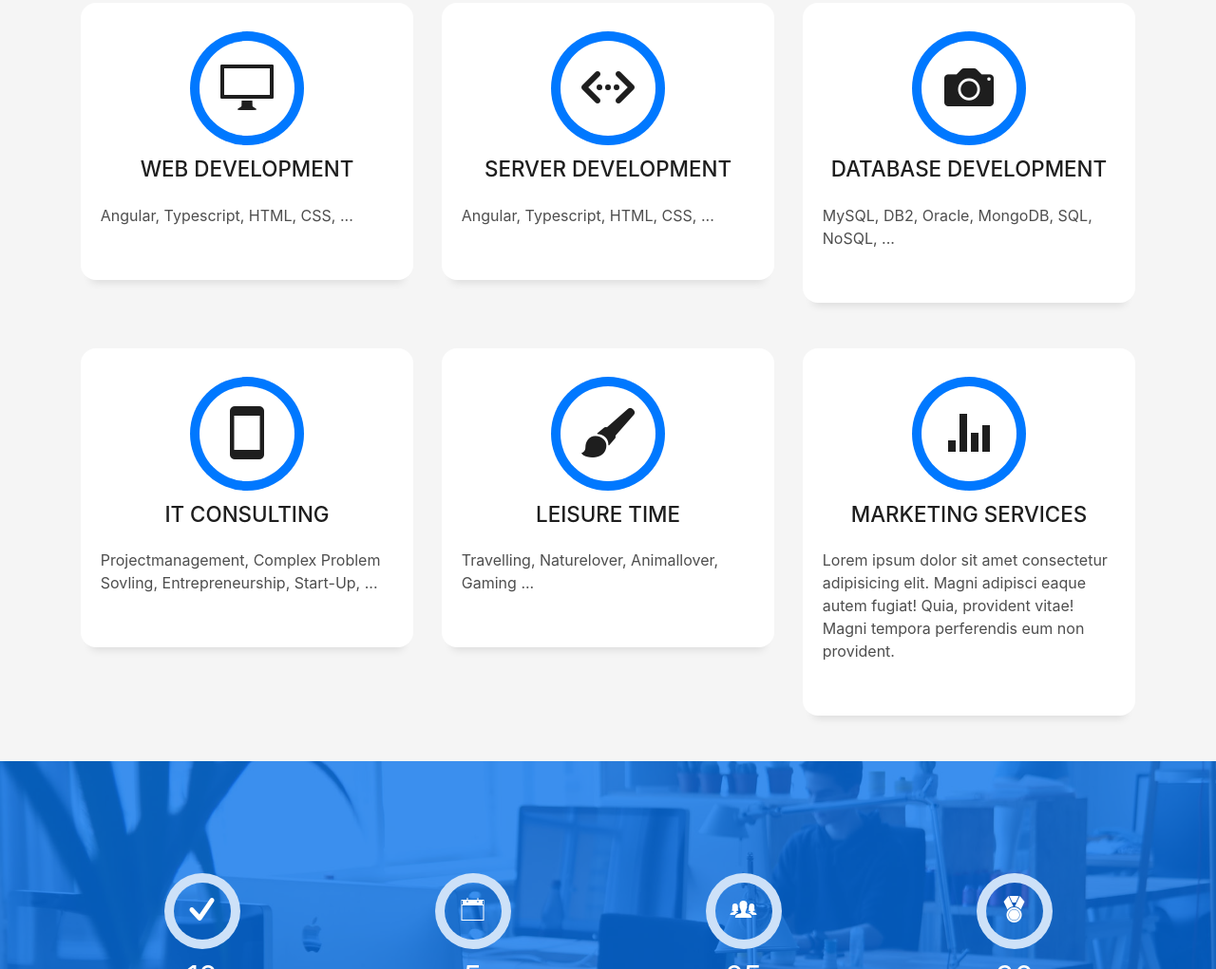
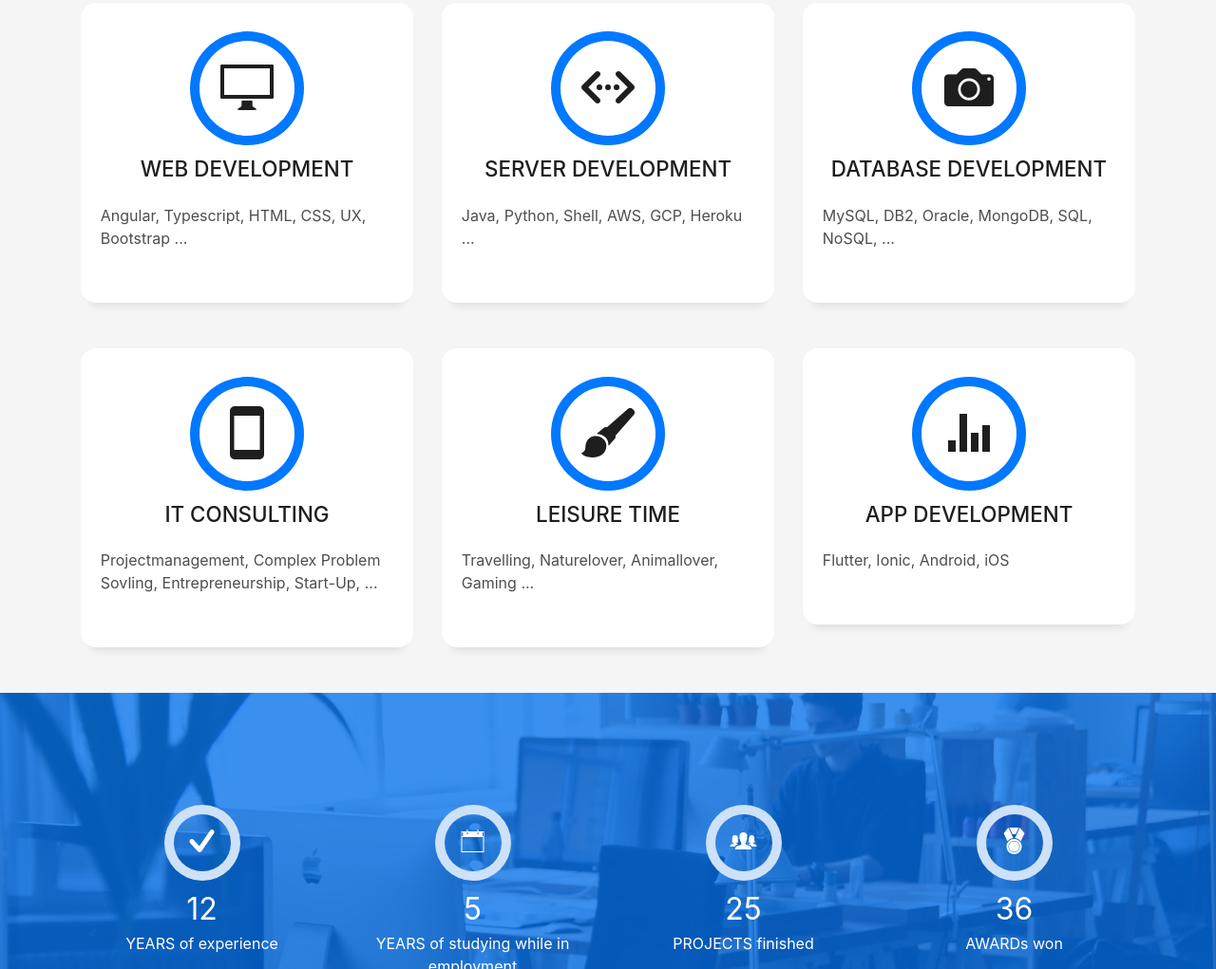
Before and after one commit to ThBurger/thburger.github.io, a plain HTML site: page index.html in a window 1280 px wide. Shown: the part 1779-2800 px from the top of the page at 95% size. Drawn offline with Linux system fonts and the light colour scheme; files whose address does not match are found by name.

Commit message:
new Skills

```diff
--- a/index.html
+++ b/index.html
@@ -171,7 +171,7 @@
               <div class="service-content">
                 <h2 class="s-title"><div lang="en" data-lang-token="serverDevelopment"></div></h2>
                 <p class="s-description text-center">
-                  <div lang="en" data-lang-token="webDevelopmentSkills"></div>
+                  <div lang="en" data-lang-token="serverDevelopmentSkills"></div>
                 </p>
               </div>
             </div>
@@ -325,14 +325,6 @@
                         <li><span class="ion-email"></span>burgerthomas@gmx.at</li>
                       </ul>
                     </div>
-                    <div class="socials">
-                      <ul>
-                        <li><a href=""><span class="ico-circle"><i class="ion-social-facebook"></i></span></a></li>
-                        <li><a href=""><span class="ico-circle"><i class="ion-social-instagram"></i></span></a></li>
-                        <li><a href=""><span class="ico-circle"><i class="ion-social-twitter"></i></span></a></li>
-                        <li><a href=""><span class="ico-circle"><i class="ion-social-pinterest"></i></span></a></li>
-                      </ul>
-                    </div>
                   </div>
                 </div>
               </div>
--- a/langpack/en.json
+++ b/langpack/en.json
@@ -16,17 +16,17 @@
 		"aboutMeText": "Hi, I'm Thomas currently working as a FullStackDeveloper in a big company and completed my studies in Software Design & Engineering in 2020 at the University of Applied Science Campus Vienna. I also love to develop my own software projects in my spare time which are published on the internet or in the App Stores.",
 		"skillsList": "A list of all my skills :-)",
 		"webDevelopment": "WEB DEVELOPMENT",
-		"webDevelopmentSkills": "Angular, Typescript, HTML, CSS, ...",
+		"webDevelopmentSkills": "Angular, Typescript, HTML, CSS, UX, Bootstrap ...",
 		"serverDevelopment": "SERVER DEVELOPMENT",
-		"serverDevelopmentSkills": "Java, Python, Shell, C, C++, ...",
+		"serverDevelopmentSkills": "Java, Python, Shell, AWS, GCP, Heroku ...",
 		"databaseDevelopment": "DATABASE DEVELOPMENT",
 		"databaseDevelopmentSkills": "MySQL, DB2, Oracle, MongoDB, SQL, NoSQL, ...",
 		"itConsulting": "IT CONSULTING",
 		"itConsultingSkills": "Projectmanagement, Complex Problem Sovling, Entrepreneurship, Start-Up, ...",
 		"leisureTime": "LEISURE TIME",
 		"leisureTimeSkills": "Travelling, Naturelover, Animallover, Gaming ...",
-		"marketingServices": "MARKETING SERVICES",
-		"marketingServicesSkills": "Lorem ipsum dolor sit amet consectetur adipisicing elit. Magni adipisci eaque autem fugiat! Quia, provident vitae! Magni tempora perferendis eum non provident.",
+		"marketingServices": "APP DEVELOPMENT",
+		"marketingServicesSkills": "Flutter, Ionic, Android, iOS",
 		"getintouch": "Get in Touch",
 		"getintouchText1": "No matter if you have an app idea, project request or consultant request or any other request.",
 		"getintouchText2": "If you have an request or an inquiry you are welcome to contact me!",
```
Also changed, not shown: langpack/de.json (+4 -4 lines).
